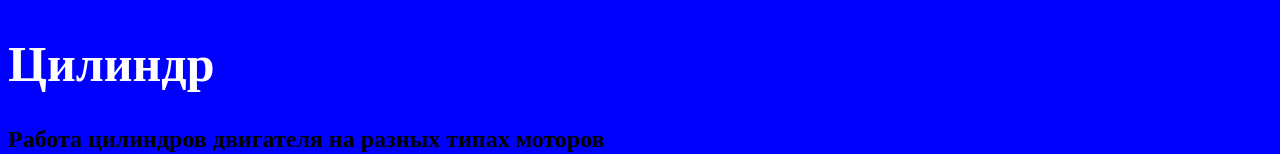
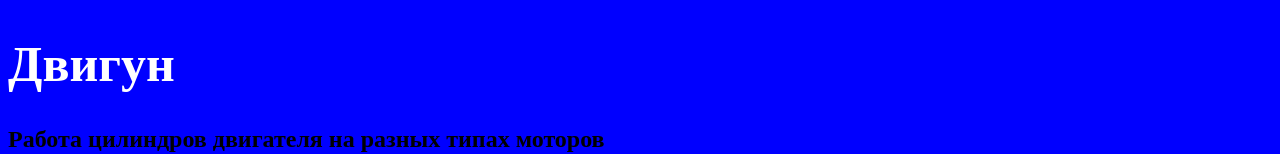
Before and after one commit to MAKSIMKA37PON/CULINDR, a plain HTML site: page index.html in a window 1280 px wide. Shown: the part 161-315 px from the top of the page. Drawn offline with Linux system fonts and the light colour scheme.

Commit message:
Update index.html

```diff
--- a/index.html
+++ b/index.html
@@ -4,7 +4,7 @@
            <img src= "https://st2.depositphotos.com/1001335/10016/i/450/depositphotos_100163338-stock-photo-3d-render-of-v8-engine.jpg" width="250px" height="150px">
            <img src="https://cdn.riastatic.com/photosnew/general/adv_photos/blok-tsylyndrov-mersedes-m113-amg-5-5-kompressor__236619089m.jpg" width="250px" height="150px">
               <header>
-                  <h1 style="font-size: 50px; color: white">Цилиндр</h1>
+                  <h1 style="font-size: 50px; color: white">Двигун</h1>
                    </header>
               <main>
                   <h2>Работа цилиндров двигателя на разных типах моторов</h2>
```
